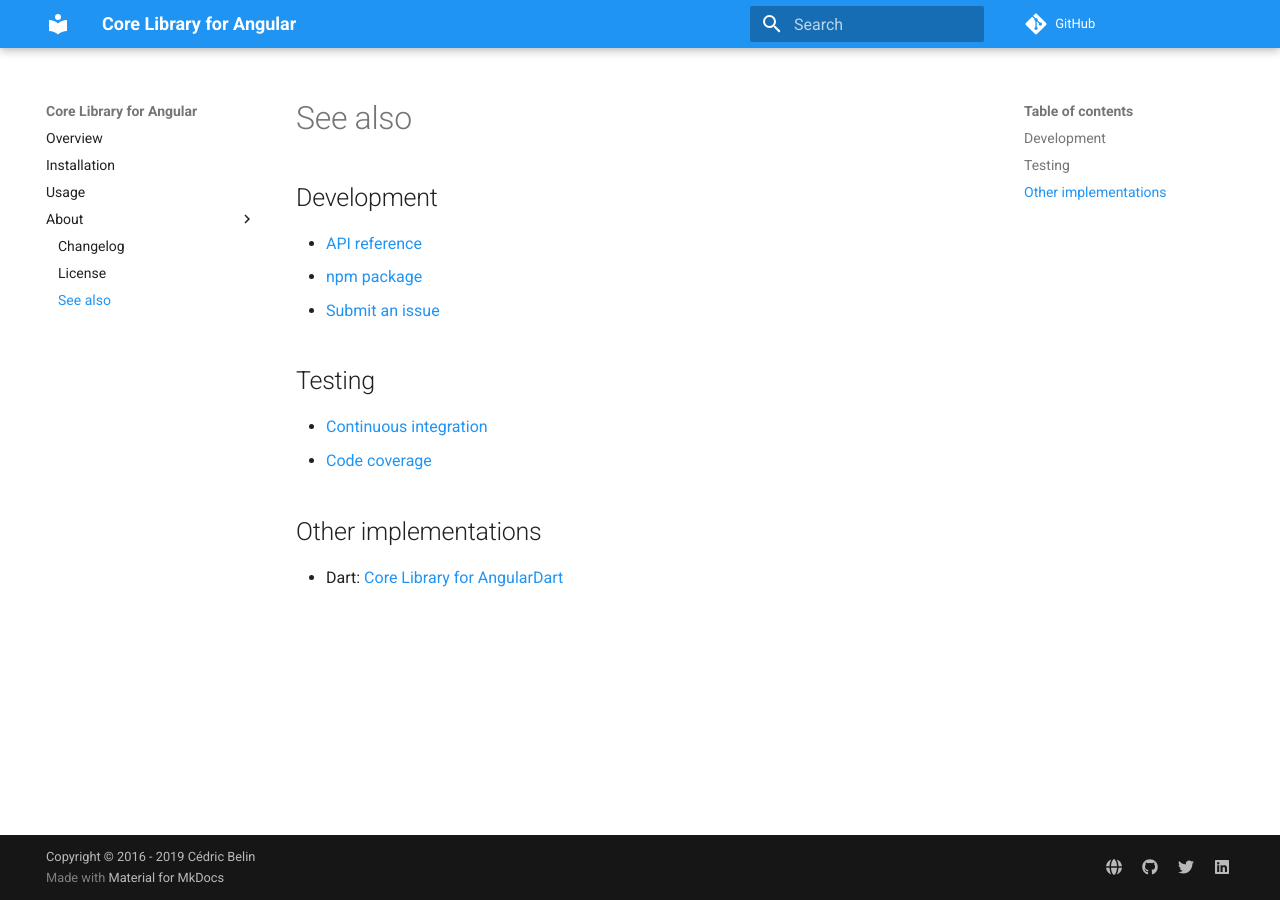
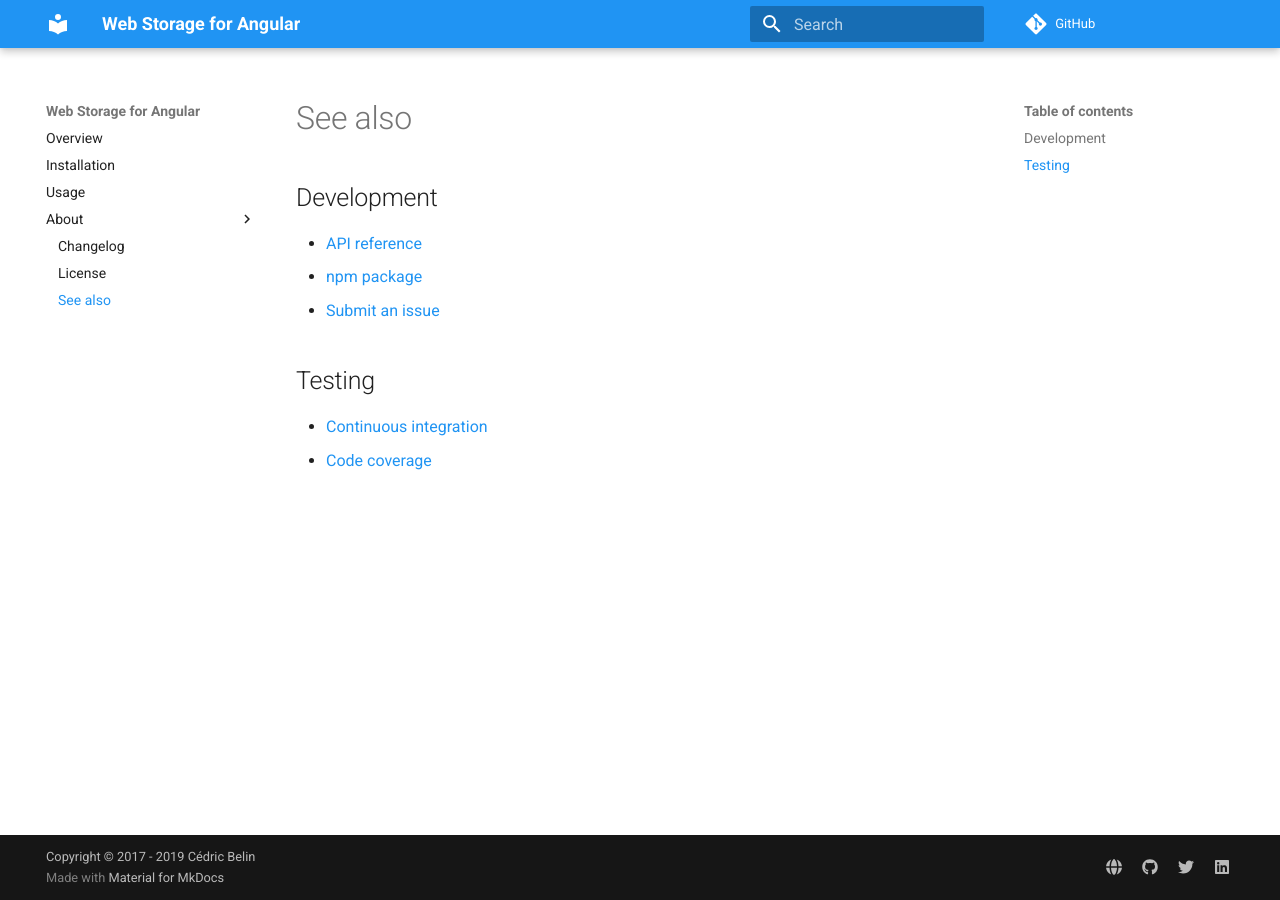
Before and after one commit to cedx/ngx-webstorage, an MkDocs documentation site: the page built from doc/about/see_also.md, in a window 1280 px wide. Built offline with MkDocs 1.6.1 and Material for MkDocs 9.7.7, drawn with Linux system fonts in a browser that asks for light colours; comment, search, counter and statistics services are not loaded.

Commit message:
Updated the documentation

````diff
--- a/doc/about/see_also.md
+++ b/doc/about/see_also.md
@@ -1,13 +1,10 @@
 # See also
 
 ## Development
-- [API reference](https://dev.belin.io/ngx-core.js/api)
-- [npm package](https://www.npmjs.com/package/@cedx/ngx-core)
-- [Submit an issue](https://github.com/cedx/ngx-core.js/issues)
+- [API reference](https://dev.belin.io/ngx-webstorage.js/api)
+- [npm package](https://www.npmjs.com/package/@cedx/ngx-webstorage)
+- [Submit an issue](https://github.com/cedx/ngx-webstorage.js/issues)
 
 ## Testing
-- [Continuous integration](https://travis-ci.com/cedx/ngx-core.js)
-- [Code coverage](https://coveralls.io/github/cedx/ngx-core.js)
-
-## Other implementations
-- Dart: [Core Library for AngularDart](https://dev.belin.io/ngx-core.dart)
+- [Continuous integration](https://travis-ci.com/cedx/ngx-webstorage.js)
+- [Code coverage](https://coveralls.io/github/cedx/ngx-webstorage.js)
--- a/doc/index.md
+++ b/doc/index.md
@@ -1,4 +1,4 @@
-# Core Library <small>for Angular</small>
+# Web Storage <small>for Angular</small>
 ![Angular](img/angular.png)
 
 General purpose library for [Angular](https://angular.io), implemented in [TypeScript](https://www.typescriptlang.org).
@@ -8,10 +8,10 @@ General purpose library for [Angular](https://angular.io), implemented in [TypeS
     You should probably not use it in your own projects.
 
 ## Quick start
-Install the latest version of **Core Library for Angular** with [npm](https://www.npmjs.com):
+Install the latest version of **Web Storage for Angular** with [npm](https://www.npmjs.com):
 
 ```shell
-npm install @cedx/ngx-core
+npm install @cedx/ngx-webstorage
 ```
 
 For detailed instructions, see the [installation guide](installation.md).
--- a/mkdocs.yml
+++ b/mkdocs.yml
@@ -1,16 +1,16 @@
-site_name: Core Library for Angular
+site_name: Web Storage for Angular
 site_description: General purpose library for Angular applications, implemented in TypeScript.
 site_author: Cédric Belin - cedric@belin.io
-site_url: https://dev.belin.io/ngx-core.js
+site_url: https://dev.belin.io/ngx-webstorage.js
 
 docs_dir: doc
 site_dir: web
 
 repo_name: GitHub
-repo_url: https://github.com/cedx/ngx-core.js
+repo_url: https://github.com/cedx/ngx-webstorage.js
 edit_uri: ''
 
-copyright: Copyright &copy; 2016 - 2019 Cédric Belin
+copyright: Copyright &copy; 2017 - 2019 Cédric Belin
 google_analytics:
   - !!python/object/apply:os.getenv [GOOGLE_ANALYTICS_ID]
   - auto
--- a/typedoc.js
+++ b/typedoc.js
@@ -3,6 +3,6 @@ module.exports = {
   gaID: process.env.GOOGLE_ANALYTICS_ID,
   gitRevision: 'master',
   mode: 'modules',
-  name: 'Core Library for Angular',
+  name: 'Web Storage for Angular',
   out: 'doc/api'
 };
````
Also changed, not shown: doc/installation.md (+4 -4 lines), doc/usage.md (+3 -3 lines).
